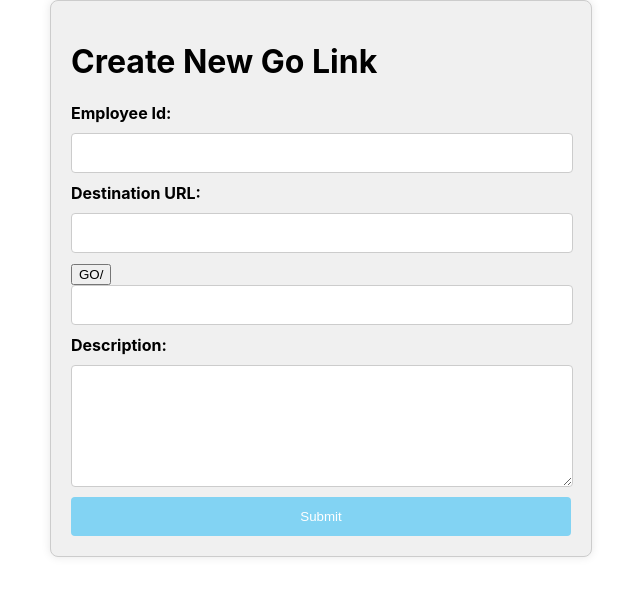
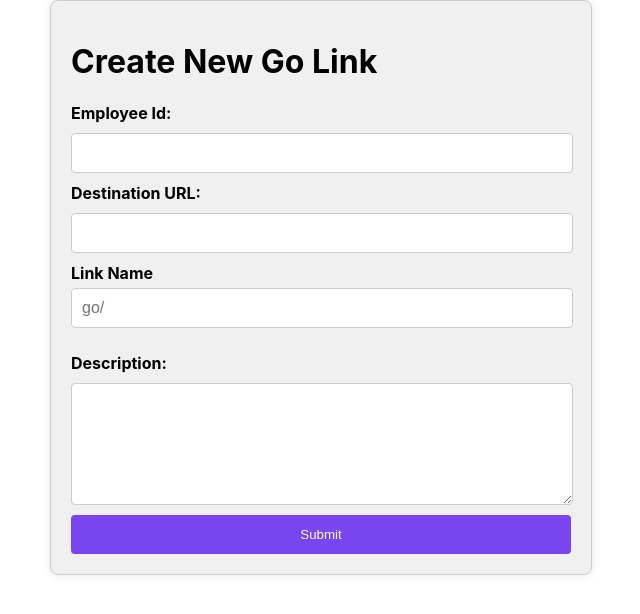
Before and after one commit to akshaykhi/shortlink-ui, a React (Create React App) app: page / in a window 1280 px wide. Shown: the top 614 px of the page, without its empty margins (319-959 px from the left). Built offline with nearby package versions, Linux system fonts and the light colour scheme.

Commit message:
post call updated..

```diff
--- a/src/component/Register.css
+++ b/src/component/Register.css
@@ -22,14 +22,6 @@
     gap: 10px;
   }
 
-  .header{
-    background-color: #7ff75a;
-  }
-
-  .form-group {
-    margin-bottom: 15px;
-  }
-
   .form label {
     font-weight: bold;
   }
@@ -51,7 +43,7 @@
   .form button[type="submit"] {
     width: 100%;
     padding: 12px;
-    background-color: #82d3f3;
+    background-color: #7845f0;
     color: #fff;
     border: none;
     border-radius: 4px;
@@ -69,6 +61,19 @@
     margin-top: 5px;
   }
 
+  .linkname-input{
+    width: 50%;
+  }
+
+  .form-group {
+    margin-bottom: 15px;
+  }
+
+  .form-group label {
+    display: block;
+    margin-bottom: 5px;
+  }
+
   /* Responsive adjustments */
   @media (max-width: 600px) {
     .form-container {
--- a/src/component/Register.js
+++ b/src/component/Register.js
@@ -5,11 +5,10 @@ import './Register.css';
 
 const FormComponent = () => {
   const [formData, setFormData] = useState({
-    emoplyeeId: '',
+    employeeId: '',
     destinationUrl: '',
     description: '',
     linkname:''
-
   });
 
   const [errors, setErrors] = useState({});
@@ -21,15 +20,15 @@ const FormComponent = () => {
   };
 
   const validateForm = () => {
-    const { emoplyeeId, description, linkname } = formData;
+    const { employeeId, description, linkname } = formData;
     const errors = {};
 
-    if (!emoplyeeId) {
-      errors.emoplyeeId = 'Employee ID is required';
-    } else if (!/^\d+$/.test(emoplyeeId)) {
-      errors.emoplyeeId = 'Employee ID must be a number';
-    } else if (emoplyeeId.length < 5 && emoplyeeId.length >= 10) {
-      errors.emoplyeeId = 'Employee ID must be greater than 5 and less than 10 digits';
+    if (!employeeId) {
+      errors.employeeId = 'Employee ID is required';
+    } else if (!/^\d+$/.test(employeeId)) {
+      errors.employeeId = 'Employee ID must be a number';
+    } else if (employeeId.length < 5 && employeeId.length >= 10) {
+      errors.employeeId = 'Employee ID must be greater than 5 and less than 10 digits';
     }
     if(description.length > 40){
         errors.description = 'Description cannot be more than 40 characters'
@@ -49,19 +48,37 @@ const FormComponent = () => {
       return;
     }
 
-   axios.get('https://eighth-duality-422111-h3.df.r.appspot.com/Go/hello')
+  //  axios.get('https://eighth-duality-422111-h3.df.r.appspot.com/Go/hello')
+  // .then(response => {
+  //   // Handle success
+  //   console.log("data fetched successfully........")
+  //   console.log(response.data);
+  // })
+  // .catch(error => {
+  //   console.error('Error fetching data:', error);
+  // });
+
+  axios.post('https://eighth-duality-422111-h3.df.r.appspot.com/go/create', {
+    employeeId : formData.employeeId,
+    destinationUrl: formData.destinationUrl,
+    shortLink : formData.linkname,
+    description: formData.description
+  })
     .then(response => {
       // Handle success
-    console.log("data fetched successfully........")
+      console.log("Data posted successfully........");
       console.log(response.data);
     })
     .catch(error => {
-    console.error('Error fetching data:', error);
+      // Handle error
+      console.error('Error posting data:', error);
     });
+
+
 
     console.log(formData);
     setFormData({
-        emoplyeeId: '',
+        employeeId: '',
         destinationUrl: '',
         description: '',
         linkname:''
@@ -72,16 +89,16 @@ const FormComponent = () => {
     <div className="form-container">
         <h1 id ="header">Create New Go Link</h1>
       <form onSubmit={handleSubmit} className="form">
-        <label htmlFor="emoplyeeId">Employee Id:</label>
+        <label htmlFor="employeeId">Employee Id:</label>
         <input
           type="text"
-          id="emoplyeeId"
-          name="emoplyeeId"
-          value={formData.emoplyeeId}
+          id="employeeId"
+          name="employeeId"
+          value={formData.employeeId}
           onChange={handleChange}
           required
         />
-    {errors.emoplyeeId && <span className="error">{errors.emoplyeeId}</span>}
+    {errors.employeeId && <span className="error">{errors.employeeId}</span>}
 
       <label htmlFor="destinationUrl">Destination URL:</label>
         <input
@@ -92,20 +109,18 @@ const FormComponent = () => {
           onChange={handleChange}
           required
         />
-          <div className="linkname-group">
-            <div className="linkname-label">
-              <button>GO/</button>
-            </div>
-            <div className="linkname-input">
+          <div className="form-group">
+          <label htmlFor="linkname">Link Name</label>
           <input
             type="text"
-                id="linkname"group
+            id="linkname"
             name="linkname"
             value={formData.linkname}
             onChange={handleChange}
             required
+            pattern="go/.*"
+            placeholder="go/"
           />
-          </div>
           </div>
      {errors.linkname && <span className="error">{errors.linkname}</span>}
         <label htmlFor="description">Description:</label>
```
Lines whose indentation alone changed are shown as unchanged.
